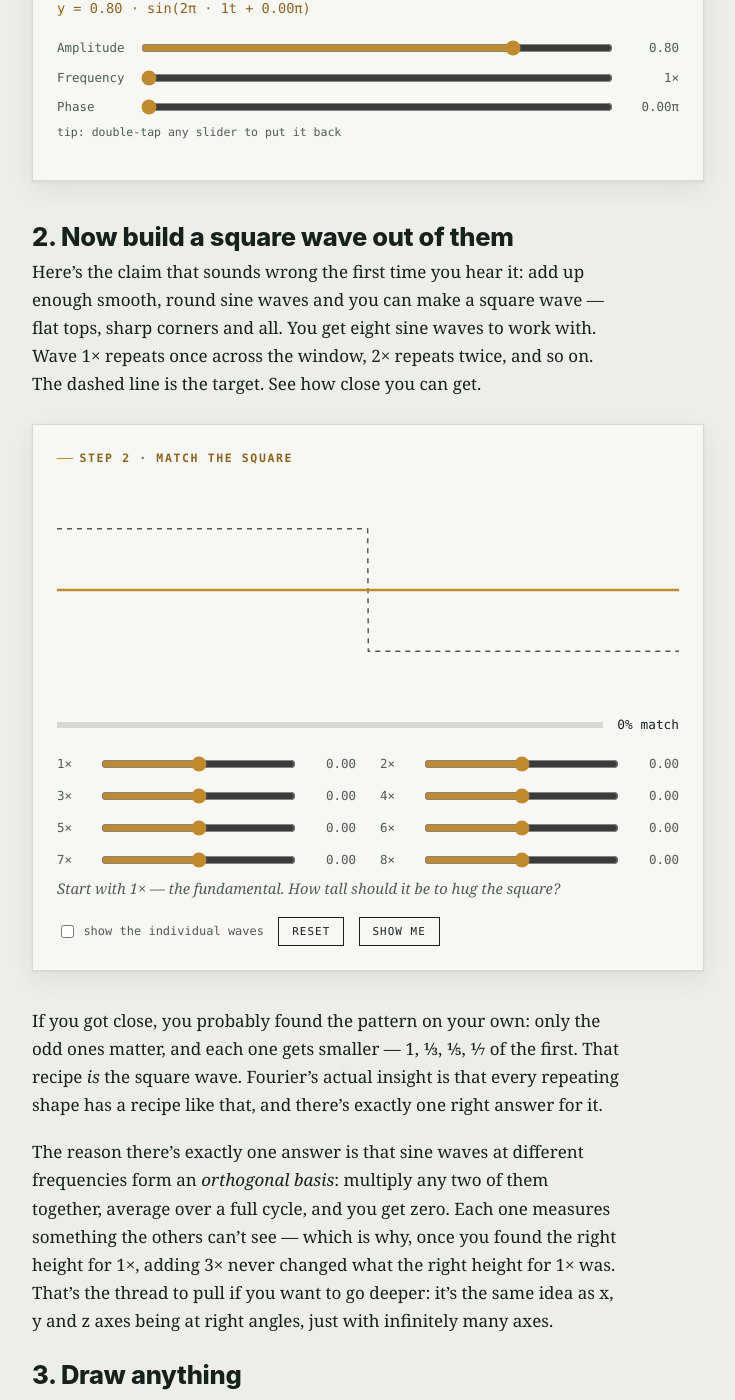
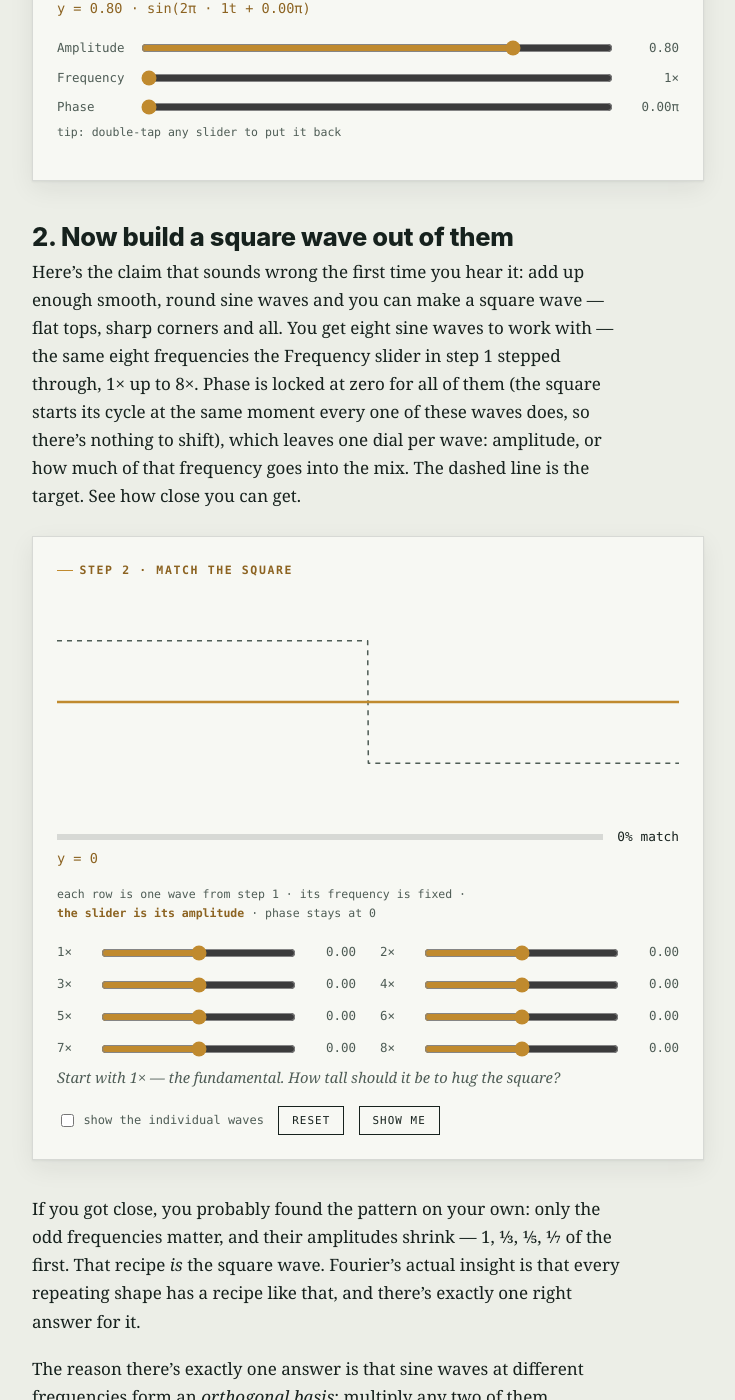
Before and after one commit to tschomay/tschomay.github.io, a Jekyll site: the page built from _posts/2026-10-10-fourier-by-hand.md, in a window 1280 px wide and 1400 px high, scrolled down 906 px. Shown: the whole window, without its empty margins (272-1007 px from the left). Built offline with Jekyll 4.4.1, drawn with Linux system fonts in a browser that asks for light colours.

Commit message:
Fourier post: tie step 2 back to step 1's amplitude/frequency/phase
Step 2's intro now says the eight waves are step 1's eight frequencies,
phase is locked at zero, and each slider is an amplitude. The widget
gains a live equation in step 1's notation and a one-line legend, and
the closing paragraph talks about frequencies and amplitudes.

Co-Authored-By: Claude Opus 5.5 <noreply@anthropic.com>
Claude-Session: https://claude.ai/code/session_012SQDb4FREHbx629LvcNrvt

```diff
--- a/_posts/2026-10-10-fourier-by-hand.md
+++ b/_posts/2026-10-10-fourier-by-hand.md
@@ -23,7 +23,7 @@ Everything here is built out of one ingredient. A sine wave has three dials: how
 
 ## 2. Now build a square wave out of them
 
-Here's the claim that sounds wrong the first time you hear it: add up enough smooth, round sine waves and you can make a square wave — flat tops, sharp corners and all. You get eight sine waves to work with. Wave 1× repeats once across the window, 2× repeats twice, and so on. The dashed line is the target. See how close you can get.
+Here's the claim that sounds wrong the first time you hear it: add up enough smooth, round sine waves and you can make a square wave — flat tops, sharp corners and all. You get eight sine waves to work with — the same eight frequencies the Frequency slider in step 1 stepped through, 1× up to 8×. Phase is locked at zero for all of them (the square starts its cycle at the same moment every one of these waves does, so there's nothing to shift), which leaves one dial per wave: amplitude, or how much of that frequency goes into the mix. The dashed line is the target. See how close you can get.
 
 <div class="fx" data-fx="square">
   <p class="eyebrow">Step 2 · Match the square</p>
@@ -32,6 +32,8 @@ Here's the claim that sounds wrong the first time you hear it: add up enough smo
     <span class="fx-meter" aria-hidden="true"><span></span></span>
     <span class="fx-score" aria-live="polite"></span>
   </div>
+  <p class="fx-eq"></p>
+  <p class="fx-legend">each row is one wave from step 1 · its frequency is fixed · <b>the slider is its amplitude</b> · phase stays at 0</p>
   <div class="fx-harmonics"></div>
   <p class="fx-note" aria-live="polite"></p>
   <div class="fx-bar">
@@ -41,7 +43,7 @@ Here's the claim that sounds wrong the first time you hear it: add up enough smo
   </div>
 </div>
 
-If you got close, you probably found the pattern on your own: only the odd ones matter, and each one gets smaller — 1, ⅓, ⅕, ⅐ of the first. That recipe *is* the square wave. Fourier's actual insight is that every repeating shape has a recipe like that, and there's exactly one right answer for it.
+If you got close, you probably found the pattern on your own: only the odd frequencies matter, and their amplitudes shrink — 1, ⅓, ⅕, ⅐ of the first. That recipe *is* the square wave. Fourier's actual insight is that every repeating shape has a recipe like that, and there's exactly one right answer for it.
 
 The reason there's exactly one answer is that sine waves at different frequencies form an *orthogonal basis*: multiply any two of them together, average over a full cycle, and you get zero. Each one measures something the others can't see — which is why, once you found the right height for 1×, adding 3× never changed what the right height for 1× was. That's the thread to pull if you want to go deeper: it's the same idea as x, y and z axes being at right angles, just with infinitely many axes.
 
--- a/assets/js/fourier.js
+++ b/assets/js/fourier.js
@@ -95,6 +95,7 @@
     const score = root.querySelector(".fx-score");
     const note = root.querySelector(".fx-note");
     const showParts = root.querySelector('[name="parts"]');
+    const eq = root.querySelector(".fx-eq");
     const amps = new Array(N).fill(0);
     const sliders = [];
 
@@ -103,7 +104,7 @@
       row.className = "fx-row";
       row.innerHTML =
         '<span class="fx-k">' + n + "×</span>" +
-        '<input type="range" min="-1.3" max="1.3" step="0.01" value="0" aria-label="Amount of harmonic ' + n + '">' +
+        '<input type="range" min="-1.3" max="1.3" step="0.01" value="0" aria-label="Amplitude of the ' + n + '× wave">' +
         '<output class="fx-v">0.00</output>';
       const input = row.querySelector("input");
       input.addEventListener("input", () => { amps[n - 1] = +input.value; draw(); });
@@ -138,6 +139,15 @@
 
     function draw() {
       sliders.forEach((s, i) => { s.nextElementSibling.textContent = fmt(amps[i]); });
+      // Same notation as step 1, one term per wave in the mix (phase is always 0 here).
+      const terms = [];
+      amps.forEach((a, i) => {
+        if (Math.abs(a) < 0.005) return;
+        // Non-breaking spaces inside a term so a narrow screen only wraps between terms.
+        const term = (Math.abs(a).toFixed(2) + " · sin(2π · " + (i + 1) + "t)").replace(/ /g, "\u00a0");
+        terms.push(terms.length ? (a < 0 ? " − " : " + ") + term : (a < 0 ? "−" : "") + term);
+      });
+      eq.textContent = "y = " + (terms.join("") || "0");
       const c = palette(), g = fit(canvas);
       axis(g, c);
       plot(g, target, 1.7, c.soft, 1.5, [5, 5]);
@@ -154,7 +164,7 @@
       const evens = amps.some((a, i) => (i + 1) % 2 === 0 && Math.abs(a) > 0.08);
       if (m >= bestPct - 0.01) {
         note.textContent = "That’s as close as 8 sine waves can get (" + Math.round(bestPct * 100) +
-          "%). The leftover wiggle lives in harmonics 9, 11, 13… — which is what step 3 is for.";
+          "%). The leftover wiggle lives in the 9×, 11×, 13×… waves — which is what step 3 is for.";
       } else if (m >= 0.85) {
         note.textContent = "Very close. Notice which sliders ended up mattering — and which ones you left at zero.";
       } else if (evens) {
```
